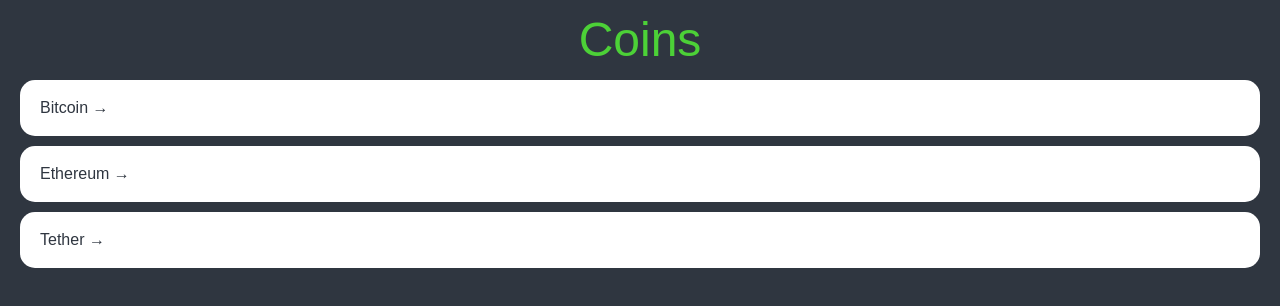
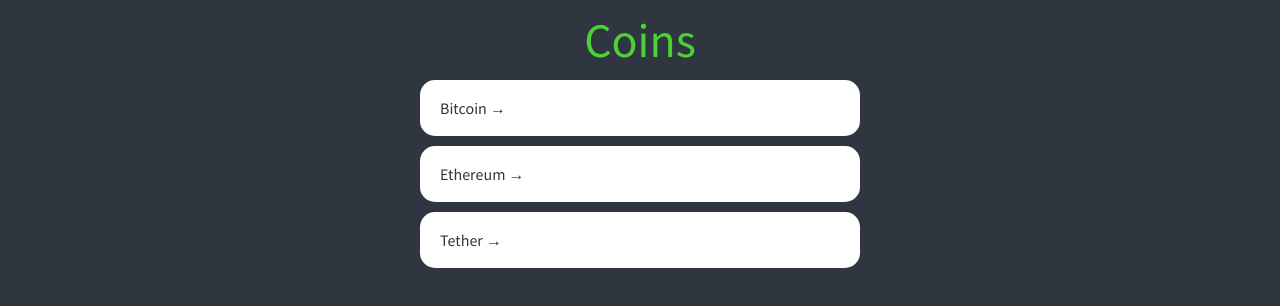
Before and after one commit to seobie/crypto-cracker-with-react-query, a React (Create React App) app: page / in a window 1280 px wide. Shown: the top 306 px of the page. Built offline with nearby package versions, Linux system fonts and the light colour scheme.

Commit message:
fix: globalStyle @import 제거 -> index.html link 태그 추가

```diff
--- a/public/index.html
+++ b/public/index.html
@@ -9,6 +9,12 @@
       content="Web site created using create-react-app"
     />
     <title>React App</title>
+    <link rel="preconnect" href="https://fonts.googleapis.com" />
+    <link rel="preconnect" href="https://fonts.gstatic.com" crossorigin />
+    <link
+      href="https://fonts.googleapis.com/css2?family=Source+Sans+Pro&display=swap"
+      rel="stylesheet"
+    />
   </head>
   <body>
     <noscript>You need to enable JavaScript to run this app.</noscript>
--- a/src/routes/Coins.tsx
+++ b/src/routes/Coins.tsx
@@ -5,6 +5,8 @@
 
 const Container = styled.div`
   padding: 0 2rem;
+  max-width: 48rem;
+  margin: 0 auto;
 `;
 
 const Header = styled.header`
--- a/src/styles/globalStyles.ts
+++ b/src/styles/globalStyles.ts
@@ -1,7 +1,6 @@
 import { createGlobalStyle } from 'styled-components';
 
 const GlobalStyle = createGlobalStyle`
-  @import url('https://fonts.googleapis.com/css2?family=Source+Sans+Pro:wght@300;400&display=swap');
   /* http://meyerweb.com/eric/tools/css/reset/
     v5.0.1 | 20191019
     License: none (public domain)
```
